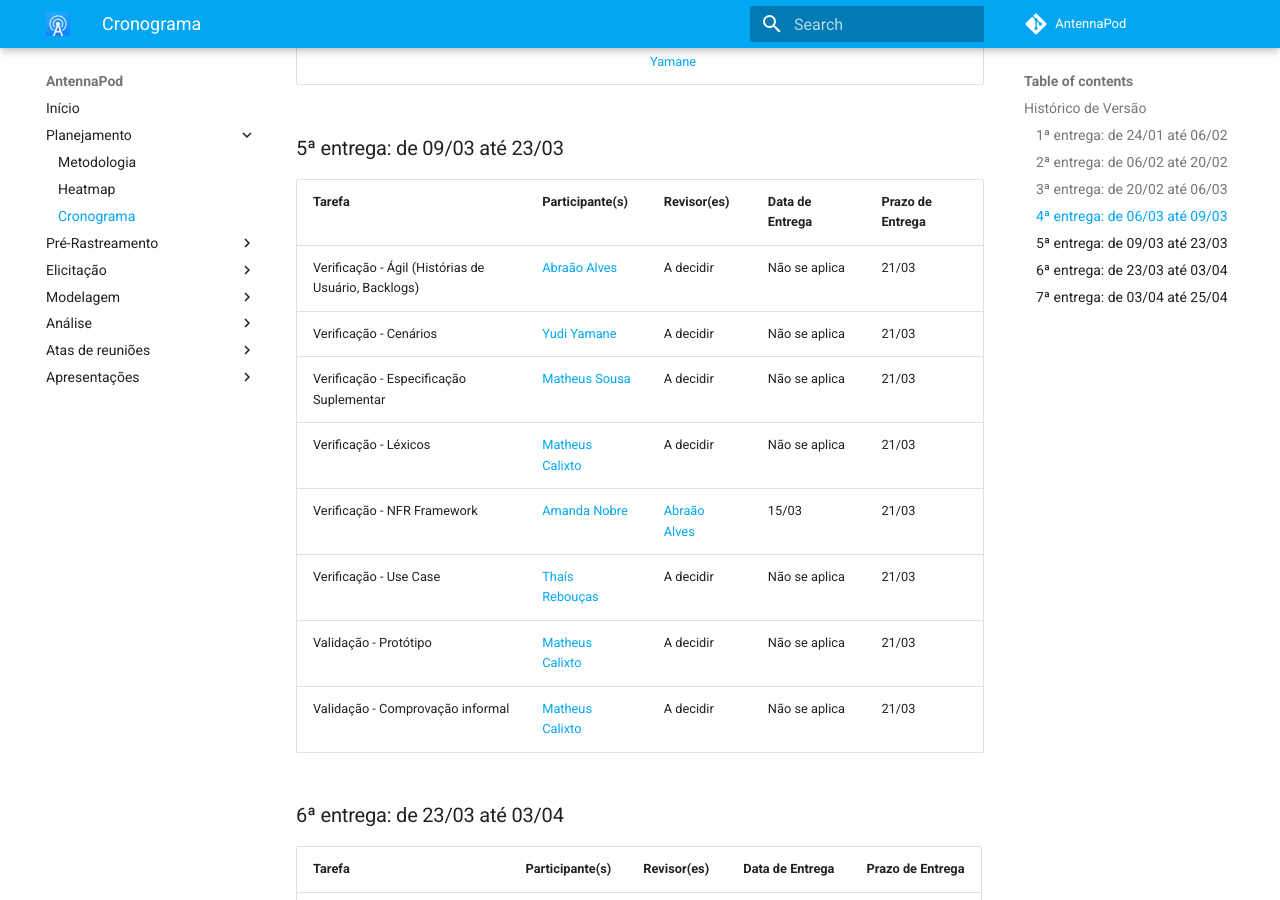
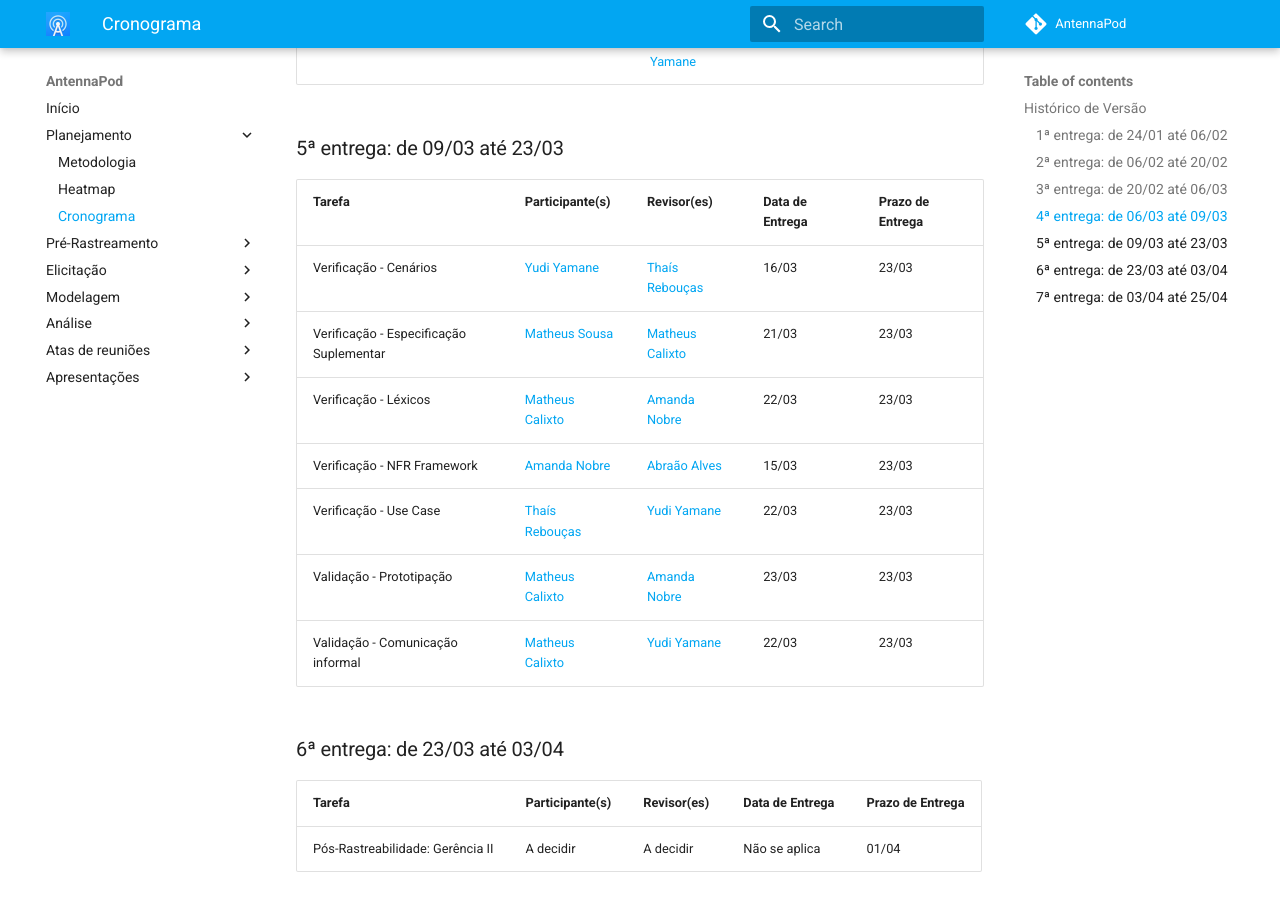
Before and after one commit to Requisitos-de-Software/2021.2-AntennaPod, an MkDocs documentation site: the page built from docs/planejamento/cronograma.md, in a window 1280 px wide and 900 px high, scrolled down 1923 px. Built offline with MkDocs 1.6.1 and Material for MkDocs 9.7.7, drawn with Linux system fonts in a browser that asks for light colours; comment, search, counter and statistics services are not loaded.

Commit message:
:repeat:(#65): atualizacao do cronograma

```diff
--- a/docs/planejamento/cronograma.md
+++ b/docs/planejamento/cronograma.md
@@ -7,7 +7,7 @@
 | 03.02.2022 | 1.0    | Criação do documento e do cronograma    | [Amanda Nobre](https://github.com/AmandaNbr) e [Abraão Alves](https://github.com/Abraao1231) | [Matheus Sousa](https://github.com/gatotabaco) |
 | 18.02.2022 | 1.1    | Criação de uma nova versão do documento | [Thais Rebouças](https://github.com/Thais-ra)                                                | [Amanda Nobre](https://github.com/AmandaNbr)   |
 | 13.03.2022 | 1.2    | Adição de novas tarefas                 | [Amanda Nobre](https://github.com/AmandaNbr)                                                 | [Yudi Yamane](https://github.com/yudi-azvd)    |
-| 18.03.2022 | 1.3    | Adição de novas tarefas                 | [Amanda Nobre](https://github.com/AmandaNbr)                                                 | -                                              |
+| 23.03.2022 | 1.3    | Adição de novas tarefas                 | [Amanda Nobre](https://github.com/AmandaNbr)                                                 | -                                              |
 
 ### 1ª entrega: de 24/01 até 06/02
 
@@ -44,16 +44,15 @@
 | [NFR Framework](https://requisitos-de-software.github.io/2021.2-AntennaPod/modelagem/nfr-framework/)                   | [Abraão Alves](https://github.com/Abraao1231) | [Yudi Yamane](https://github.com/yudi-azvd) | 09/03           | 09/03            |
 
 ### 5ª entrega: de 09/03 até 23/03
-| Tarefa                                              | Participante(s)                                  | Revisor(es)                                   | Data de Entrega | Prazo de Entrega |
-| --------------------------------------------------- | ------------------------------------------------ | --------------------------------------------- | --------------- | ---------------- |
-| Verificação - Ágil (Histórias de Usuário, Backlogs) | [Abraão Alves](https://github.com/Abraao1231)    | A decidir                                     | Não se aplica   | 21/03            |
-| Verificação - Cenários                              | [Yudi Yamane](https://github.com/yudi-azvd)      | A decidir                                     | Não se aplica   | 21/03            |
-| Verificação - Especificação Suplementar             | [Matheus Sousa](https://github.com/gatotabaco)   | A decidir                                     | Não se aplica   | 21/03            |
-| Verificação - Léxicos                               | [Matheus Calixto](https://github.com/matheuscvp) | A decidir                                     | Não se aplica   | 21/03            |
-| Verificação - NFR Framework                         | [Amanda Nobre](https://github.com/AmandaNbr)     | [Abraão Alves](https://github.com/Abraao1231) | 15/03           | 21/03            |
-| Verificação - Use Case                              | [Thaís Rebouças](https://github.com/Thais-ra)    | A decidir                                     | Não se aplica   | 21/03            |
-| Validação - Protótipo                               | [Matheus Calixto](https://github.com/matheuscvp) | A decidir                                     | Não se aplica   | 21/03            |
-| Validação - Comprovação informal                    | [Matheus Calixto](https://github.com/matheuscvp) | A decidir                                     | Não se aplica   | 21/03            |
+| Tarefa                                  | Participante(s)                                  | Revisor(es)                                      | Data de Entrega | Prazo de Entrega |
+| --------------------------------------- | ------------------------------------------------ | ------------------------------------------------ | --------------- | ---------------- |
+| Verificação - Cenários                  | [Yudi Yamane](https://github.com/yudi-azvd)      | [Thaís Rebouças](https://github.com/Thais-ra)    | 16/03           | 23/03            |
+| Verificação - Especificação Suplementar | [Matheus Sousa](https://github.com/gatotabaco)   | [Matheus Calixto](https://github.com/matheuscvp) | 21/03           | 23/03            |
+| Verificação - Léxicos                   | [Matheus Calixto](https://github.com/matheuscvp) | [Amanda Nobre](https://github.com/AmandaNbr)     | 22/03           | 23/03            |
+| Verificação - NFR Framework             | [Amanda Nobre](https://github.com/AmandaNbr)     | [Abraão Alves](https://github.com/Abraao1231)    | 15/03           | 23/03            |
+| Verificação - Use Case                  | [Thaís Rebouças](https://github.com/Thais-ra)    | [Yudi Yamane](https://github.com/yudi-azvd)      | 22/03           | 23/03            |
+| Validação - Prototipação                | [Matheus Calixto](https://github.com/matheuscvp) | [Amanda Nobre](https://github.com/AmandaNbr)     | 23/03           | 23/03            |
+| Validação - Comunicação informal        | [Matheus Calixto](https://github.com/matheuscvp) | [Yudi Yamane](https://github.com/yudi-azvd)      | 22/03           | 23/03            |
 
 ### 6ª entrega: de 23/03 até 03/04
 
```
